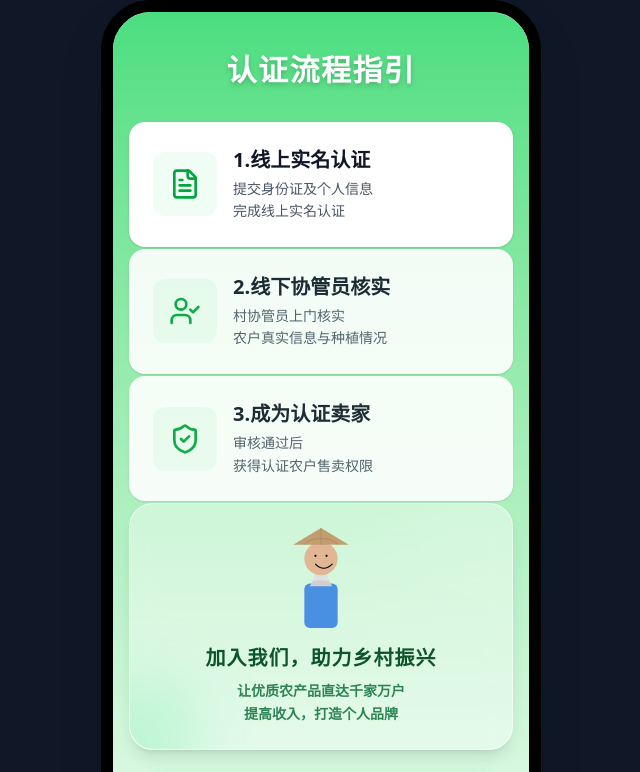
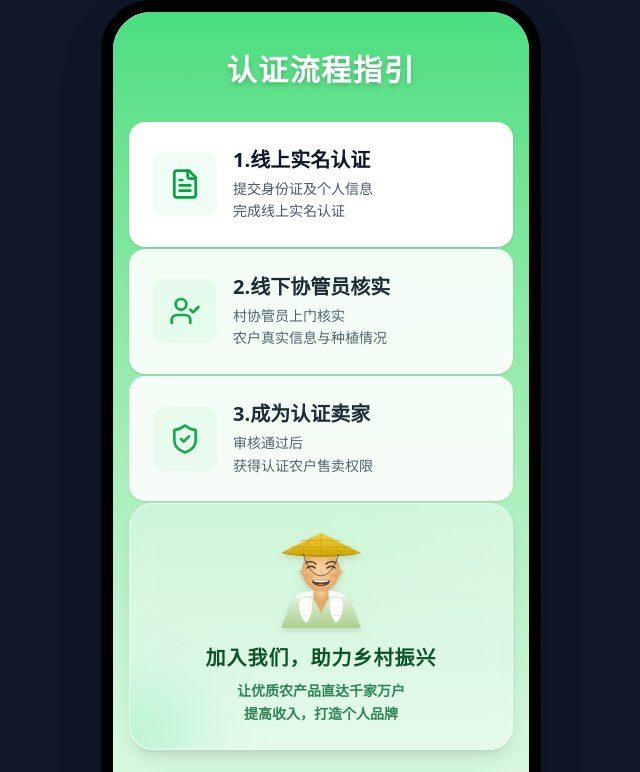
Before and after one commit to wm000313/rural-revitalization-app, a React (Vite) app: page / in a window 1280 px wide. Shown: the top 772 px of the page, without its empty margins (319-959 px from the left). Built offline with nearby package versions, Linux system fonts and the light colour scheme.

Commit message:
feat: Custom design joyful Chinese farmer avatar SVG

```diff
--- a/src/components/FarmerAvatar.tsx
+++ b/src/components/FarmerAvatar.tsx
@@ -9,37 +9,82 @@ const FarmerAvatar: React.FC<FarmerAvatarProps> = ({ className = '', size = 80 }
   return (
     <div className={`relative flex items-center justify-center ${className}`} style={{ width: size, height: size }}>
       <svg
-        viewBox="0 0 150 180"
+        viewBox="0 0 200 200"
         fill="none"
         xmlns="http://www.w3.org/2000/svg"
-        className="w-full h-full"
+        className="w-full h-full drop-shadow-md"
       >
-        {/* Body */}
-        <rect x="45" y="100" width="60" height="80" rx="10" fill="#4a90e2" />
+        <defs>
+          <radialGradient id="faceGradient" cx="50%" cy="50%" r="50%" fx="50%" fy="50%">
+            <stop offset="0%" stopColor="#FAD6A5" />
+            <stop offset="100%" stopColor="#E0AC69" />
+          </radialGradient>
+          <linearGradient id="shirtGradient" x1="0%" y1="0%" x2="0%" y2="100%">
+            <stop offset="0%" stopColor="#E2F0D9" />
+            <stop offset="100%" stopColor="#A9D18E" />
+          </linearGradient>
+          <linearGradient id="hatGradient" x1="50%" y1="0%" x2="50%" y2="100%">
+            <stop offset="0%" stopColor="#F4D03F" />
+            <stop offset="100%" stopColor="#D4AC0D" />
+          </linearGradient>
+        </defs>
+
+        {/* Back of Towel */}
+        <path d="M50 140 C 50 120, 150 120, 150 140 L 140 180 C 140 190, 60 190, 60 180 Z" fill="#F8F9F9" />
+
+        {/* Shirt */}
+        <path d="M40 150 C 40 130, 160 130, 160 150 L 180 200 L 20 200 Z" fill="url(#shirtGradient)" />
+        {/* Shirt Collar/V-neck */}
+        <path d="M85 140 L 100 170 L 115 140" fill="#E0AC69" />
+
+        {/* Front of Towel (Hanging down) */}
+        <path d="M60 140 C 50 160, 60 180, 70 190 C 80 180, 85 160, 80 140 Z" fill="#FFFFFF" />
+        <path d="M140 140 C 150 160, 140 180, 130 190 C 120 180, 115 160, 120 140 Z" fill="#FFFFFF" />
+        {/* Towel details */}
+        <path d="M65 175 L 75 175 M 125 175 L 135 175" stroke="#E5E7EB" strokeWidth="2" strokeLinecap="round" />
 
         {/* Neck */}
-        <rect x="67.5" y="80" width="15" height="20" fill="#e0b694" />
-
-        {/* Towel */}
-        <path d="M65 80 L60 95 L90 95 L85 80 Z" fill="#e0e0e0" />
-        <path d="M60 95 L55 105 L95 105 L90 95" fill="#d0d0d0" />
+        <rect x="85" y="110" width="30" height="35" fill="url(#faceGradient)" />
 
         {/* Head */}
-        <circle cx="75" cy="55" r="30" fill="#e0b694" />
+        <ellipse cx="100" cy="85" rx="38" ry="42" fill="url(#faceGradient)" />
 
-        {/* Eyes */}
-        <circle cx="65" cy="50" r="2" fill="black" />
-        <circle cx="85" cy="50" r="2" fill="black" />
+        {/* Ears */}
+        <path d="M62 85 C 55 80, 55 95, 62 95" fill="url(#faceGradient)" />
+        <path d="M138 85 C 145 80, 145 95, 138 95" fill="url(#faceGradient)" />
 
-        {/* Smile */}
-        <path d="M65 65 C 75 75, 85 75, 95 65" stroke="black" strokeWidth="2" fill="none" strokeLinecap="round" />
+        {/* Cheeks (Blush) */}
+        <ellipse cx="75" cy="95" rx="8" ry="5" fill="#FF8A65" opacity="0.4" />
+        <ellipse cx="125" cy="95" rx="8" ry="5" fill="#FF8A65" opacity="0.4" />
 
-        {/* Hat */}
-        <path d="M25 30 L125 30 L75 0 Z" fill="#c29d6d" />
+        {/* Eyes (Smiling curves) */}
+        <path d="M72 80 C 78 75, 84 75, 88 80" stroke="#4E342E" strokeWidth="3" strokeLinecap="round" fill="none" />
+        <path d="M112 80 C 118 75, 124 75, 128 80" stroke="#4E342E" strokeWidth="3" strokeLinecap="round" fill="none" />
 
-        {/* Hat Texture */}
-        <path d="M75 0 L75 30" stroke="#a18259" strokeWidth="1" />
-        <path d="M45 30 C 55 15, 95 15, 105 30" stroke="#a18259" strokeWidth="1" fill="none" />
+        {/* Eyebrows */}
+        <path d="M70 70 C 78 65, 86 68, 90 72" stroke="#4E342E" strokeWidth="2.5" strokeLinecap="round" fill="none" />
+        <path d="M110 72 C 114 68, 122 65, 130 70" stroke="#4E342E" strokeWidth="2.5" strokeLinecap="round" fill="none" />
+
+        {/* Nose */}
+        <path d="M100 85 C 100 92, 105 92, 105 95" stroke="#BCAAA4" strokeWidth="2" strokeLinecap="round" fill="none" />
+
+        {/* Smile (Big, joyful open mouth) */}
+        <path d="M82 105 C 82 120, 118 120, 118 105 Z" fill="#5D4037" />
+        <path d="M85 105 C 85 110, 115 110, 115 105 Z" fill="#FFFFFF" /> {/* Teeth */}
+        <path d="M92 112 C 96 115, 104 115, 108 112 Z" fill="#FF7043" /> {/* Tongue */}
+
+        {/* Traditional Straw Hat (Conical shape) */}
+        <path d="M20 50 L 180 50 L 100 10 Z" fill="url(#hatGradient)" />
+        {/* Hat brim thickness */}
+        <path d="M20 50 C 60 60, 140 60, 180 50 C 140 40, 60 40, 20 50 Z" fill="#D4AC0D" />
+        {/* Hat interior (shadow) */}
+        <path d="M20 50 C 60 60, 140 60, 180 50 C 140 55, 60 55, 20 50 Z" fill="#B7950B" />
+
+        {/* Hat Texture (Woven lines) */}
+        <path d="M100 10 L 100 55 M 80 18 L 60 52 M 120 18 L 140 52 M 60 25 L 140 25 M 40 38 L 160 38" stroke="#B7950B" strokeWidth="1.5" opacity="0.6" fill="none" />
+
+        {/* Hat String (Under the chin) */}
+        <path d="M65 52 C 80 110, 120 110, 135 52" stroke="#4E342E" strokeWidth="1.5" strokeLinecap="round" fill="none" strokeDasharray="4 2" />
 
       </svg>
     </div>
```
